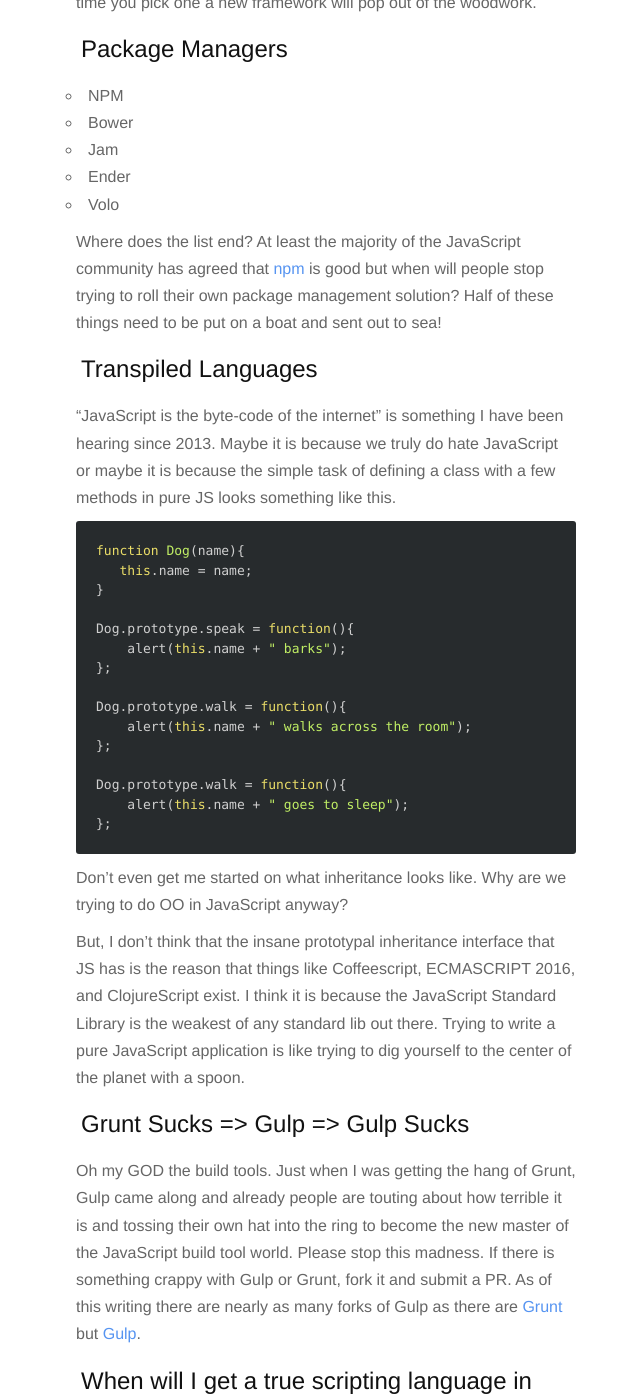
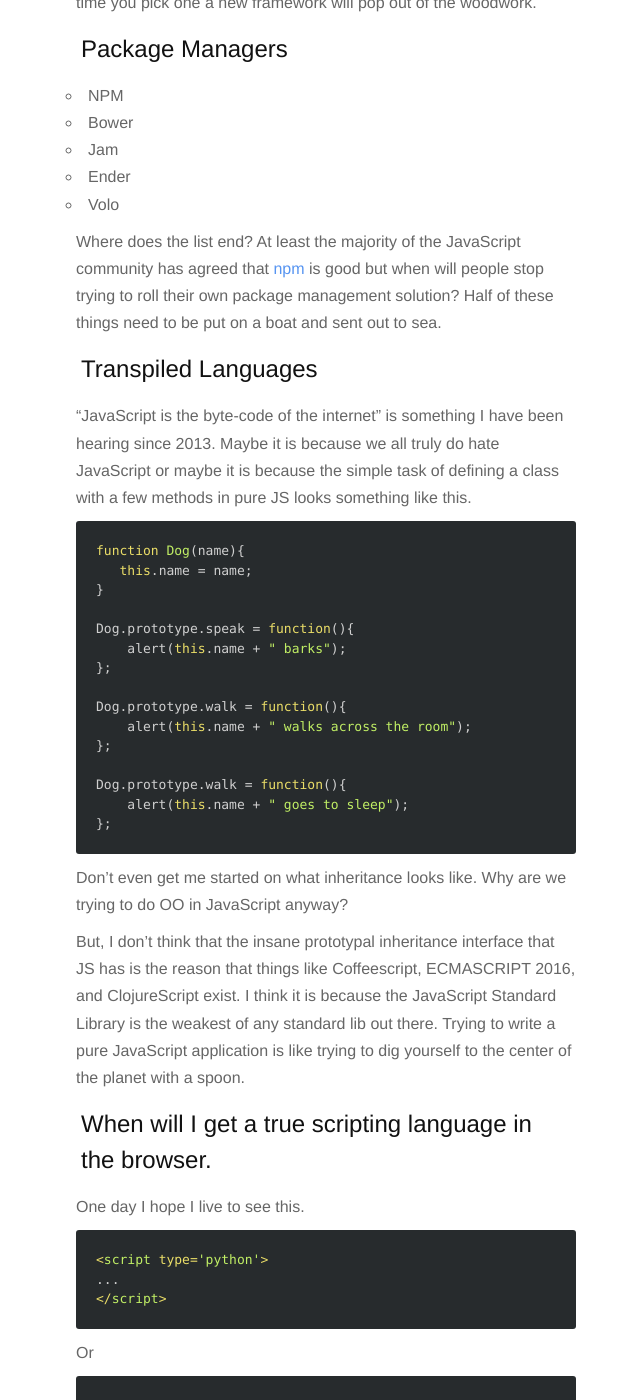
Before and after one commit to BrandonMathis/brandonmathis.github.com, a Jekyll site: the page built from _posts/2015-07-09-javascript-is-terribad.md, in a window 1280 px wide and 1400 px high, scrolled down 1493 px. Shown: the whole window, without its empty margins (314-954 px from the left). Built offline with Jekyll 4.4.1, drawn with Linux system fonts in a browser that asks for light colours; nearby versions of some CDN libraries; Markdown is read by kramdown in place of the engine named in the settings; comment, search, counter and statistics services are not loaded; some of the changed text lies outside the part shown.

Commit message:
Touchups

````diff
--- a/_posts/2015-07-09-javascript-is-terribad.md
+++ b/_posts/2015-07-09-javascript-is-terribad.md
@@ -61,12 +61,12 @@ time you pick one a new framework will pop out of the woodwork.
 Where does the list end? At least the majority of the
 JavaScript community has agreed that [npm](https://www.npmjs.com/) is good but when
 will people stop trying to roll their own package management solution? Half of these
-things need to be put on a boat and sent out to sea!
+things need to be put on a boat and sent out to sea.
 
 ##Transpiled Languages
 
 "JavaScript is the byte-code of the internet" is something I have been hearing since 2013.
-Maybe it is because we truly do hate JavaScript or maybe it is because the simple task
+Maybe it is because we all truly do hate JavaScript or maybe it is because the simple task
 of defining a class with a few methods in pure JS looks something like this.
 
 ```js
@@ -96,15 +96,6 @@ it is because the JavaScript Standard Library is the weakest of any standard lib
 out there. Trying to write a pure JavaScript application is like trying to dig
 yourself to the center of the planet with a spoon.
 
-##Grunt Sucks => Gulp => Gulp Sucks
-
-Oh my GOD the build tools. Just when I was getting the hang of Grunt, Gulp came along and
-already people are touting about how terrible it is and tossing their own hat into the ring
-to become the new master of the JavaScript build tool world. Please stop this madness.
-If there is something crappy with Gulp or Grunt, fork it and submit a PR. As of this writing there are
-nearly as many forks of Gulp as there are [Grunt](https://github.com/gruntjs/grunt) but
-[Gulp](https://github.com/gulpjs/gulp).
-
 ##When will I get a true scripting language in the browser.
 
 One day I hope I live to see this.
````
Also changed, not shown: other parts of _posts/2015-07-09-javascript-is-terribad.md (+1 -2 lines).
